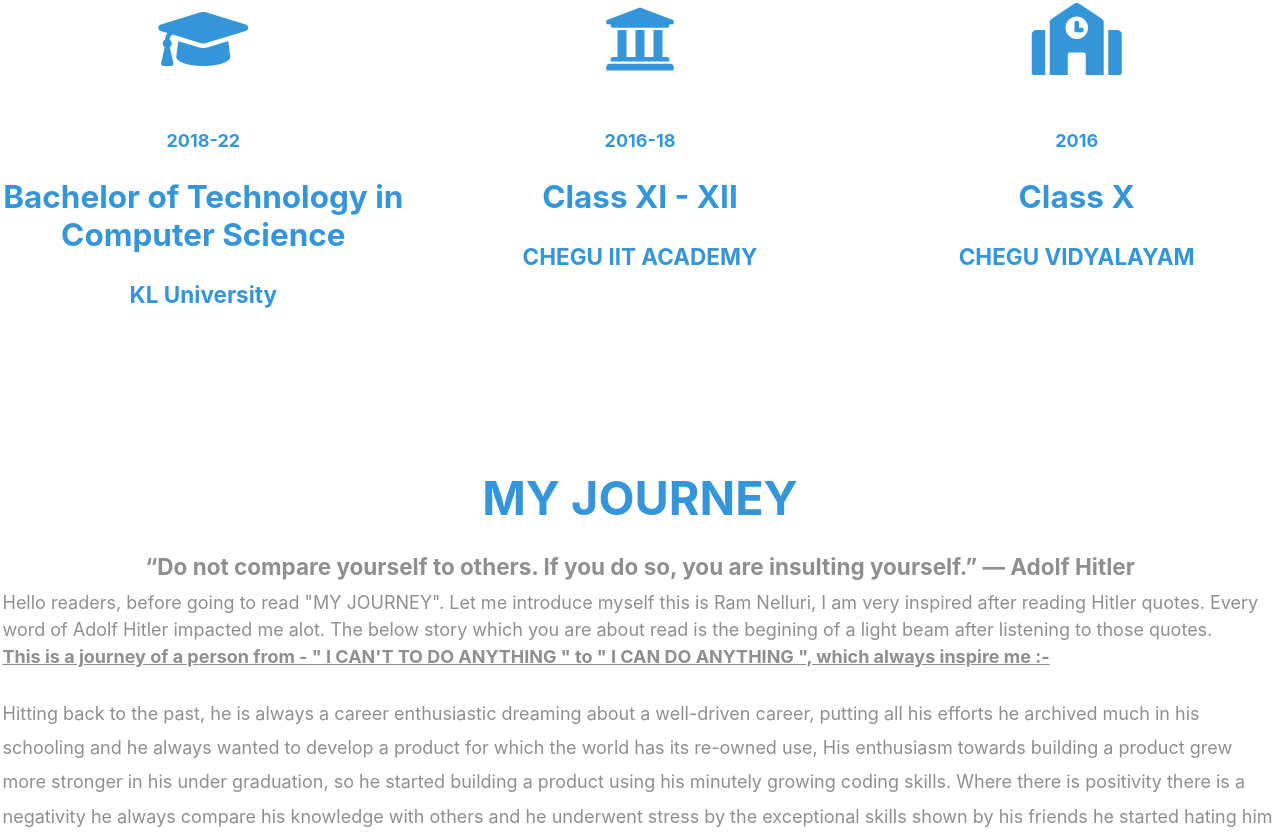
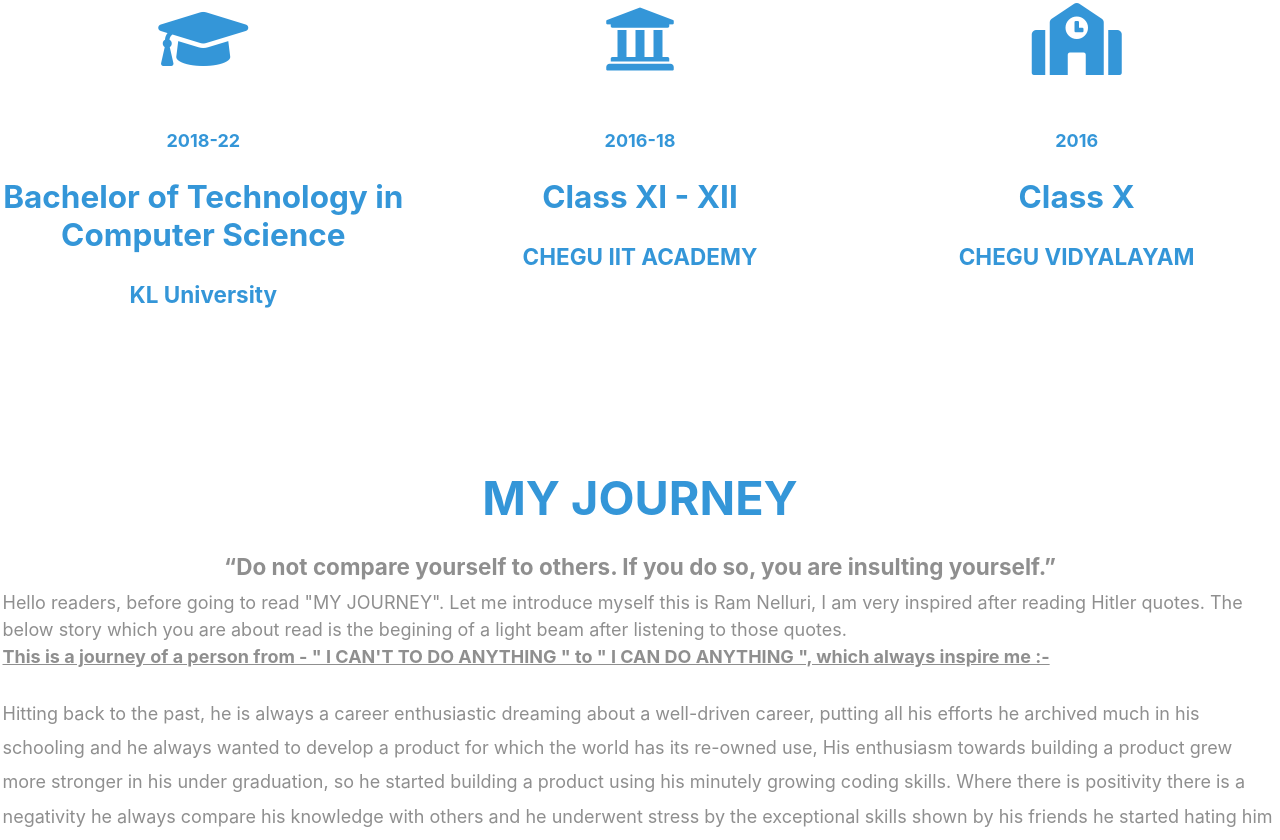
Before and after one commit to NelluriRam/my-blog, a plain HTML site: page index.html in a window 1280 px wide. Shown: the part 1640-2480 px from the top of the page. Drawn offline with Linux system fonts and the light colour scheme.

Commit message:
Update index.html

```diff
--- a/index.html
+++ b/index.html
@@ -47,7 +47,7 @@
         <div class="tm-hero-text-container-inner">
 
             <p class="tm-hero-subtitle" style="color:black"><b>
-              “Anyone can deal with victory. Only the mighty can bear defeat.” ― Adolf Hitler
+              “Anyone can deal with victory. Only the mighty can bear defeat.”
               </br>
             </b> </p>
         </div>
@@ -112,12 +112,12 @@
           <div class="text-center col-12">
               <h2 class="tm-text-primary tm-section-title mb-4"><b>MY JOURNEY</b></h2>
 	    <div>
-              <h5><b>“Do not compare yourself to others. If you do so, you are insulting yourself.” ― Adolf Hitler</b></h5>
+              <h5><b>“Do not compare yourself to others. If you do so, you are insulting yourself.” </b></h5>
           </div>
         </div>
 <br></br>
 <h>
-Hello readers, before going to read "MY JOURNEY". Let me introduce myself this is Ram Nelluri, I am very inspired after reading Hitler quotes. Every word of Adolf Hitler impacted me alot. The below story which you are about read is the begining of a light beam after listening to those quotes. </h>
+Hello readers, before going to read "MY JOURNEY". Let me introduce myself this is Ram Nelluri, I am very inspired after reading Hitler quotes. The below story which you are about read is the begining of a light beam after listening to those quotes. </h>
 <br></br>
 <h><u><b> This is a journey of a person from -  " I CAN'T TO DO ANYTHING " to " I CAN DO ANYTHING ", which always inspire me :- </b></u></h>
 <br></br>
```
